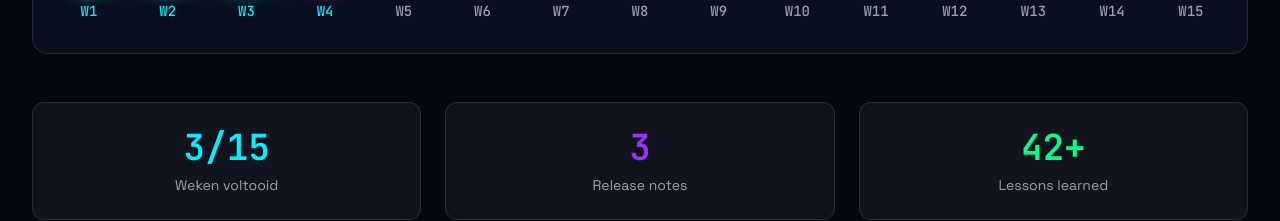
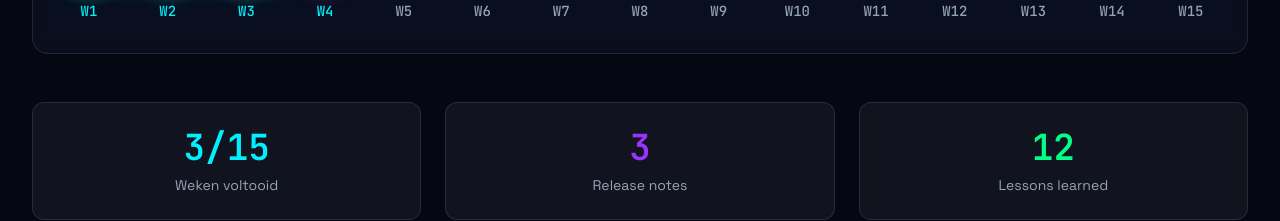
Before and after one commit to LarsVerheyden/stageblog-v2, a React (Vite) app: page / in a window 1280 px wide. Shown: the part 1220-1441 px from the top of the page. Built offline with nearby package versions, Linux system fonts and the light colour scheme.

Commit message:
Calculate total lessons learned from blog posts

```diff
--- a/src/app/pages/Home.tsx
+++ b/src/app/pages/Home.tsx
@@ -1,6 +1,9 @@
 import { Link } from 'react-router';
 import { ArrowRight, Terminal } from 'lucide-react';
 import { Timeline } from '../components/Timeline';
+import { blogPosts } from '../data/blogPosts';
+
+const totalLessonsLearned = blogPosts.reduce((sum, post) => sum + post.learned.length, 0);
 
 export function Home() {
   return (
@@ -85,7 +88,7 @@ export function Home() {
           </div>
           <div className="p-6 rounded-xl bg-[var(--glass-bg)] border border-[var(--glass-border)] text-center backdrop-blur-sm hover:border-[#00ff88] transition-all">
             <div className="text-4xl font-bold mb-2" style={{ fontFamily: 'var(--font-mono)', color: '#00ff88' }}>
-              42+
+              {totalLessonsLearned}
             </div>
             <div className="text-[var(--muted-foreground)] text-sm">Lessons learned</div>
           </div>
```
